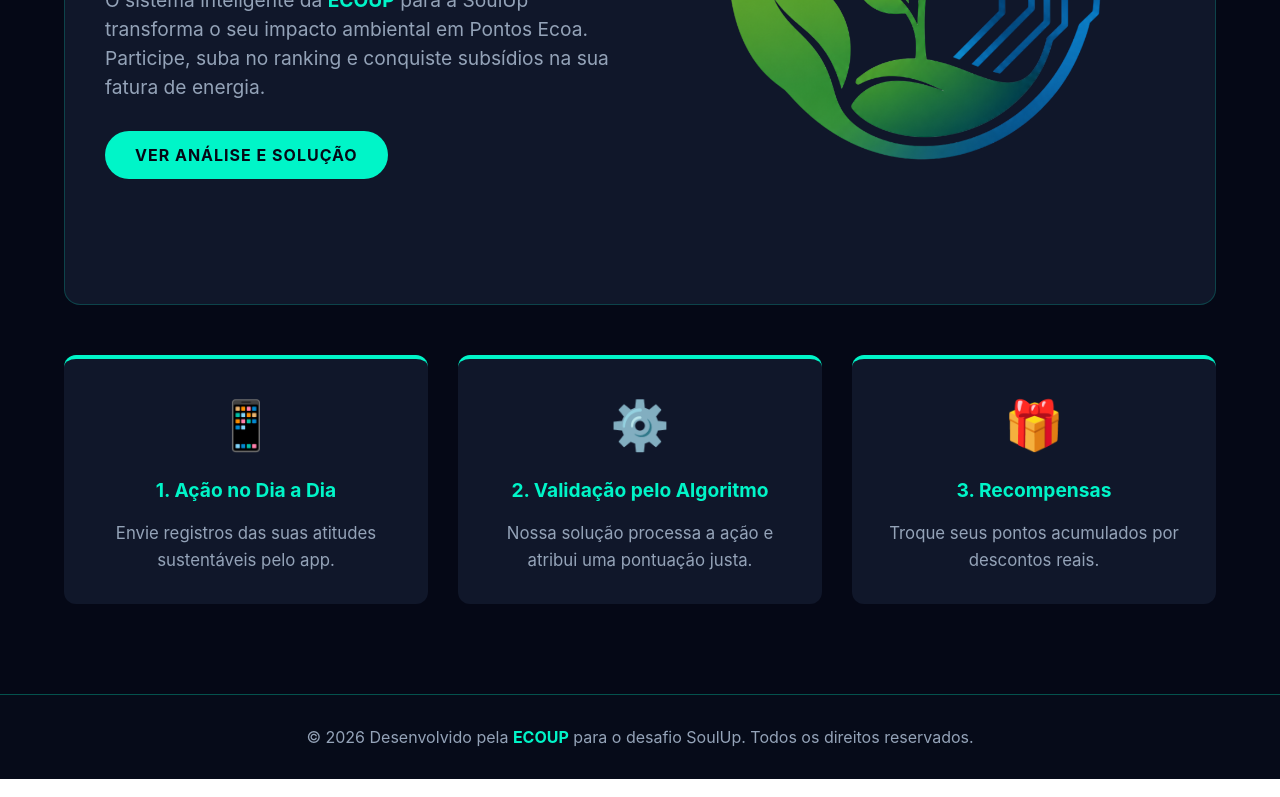
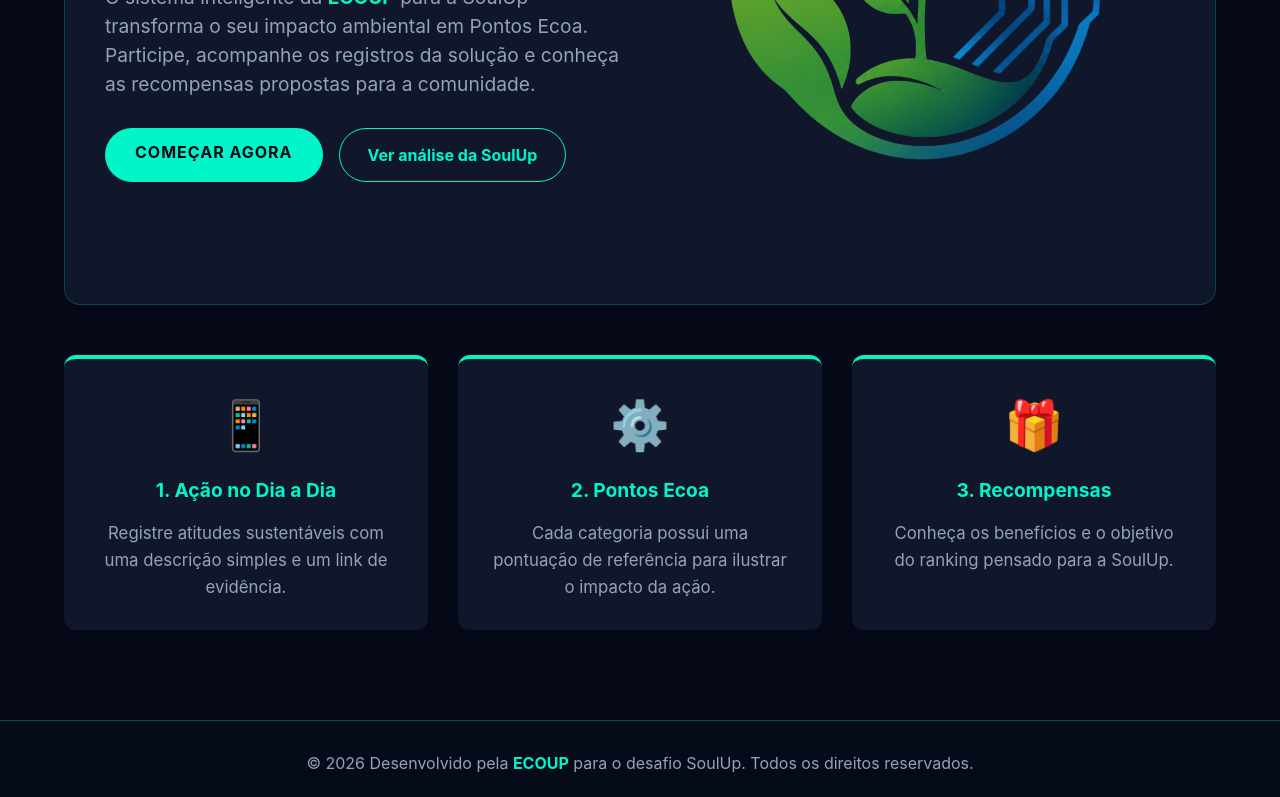
Before and after one commit to nicolaspk/ecoup-sprint4-front, a React (Vite) app in the folder my-app/: page / in a window 1280 px wide. Shown: the part 472-1269 px from the top of the page. Built offline with nearby package versions, Linux system fonts and the light colour scheme; no server answers.

Commit message:
feat: atualiza home e atalhos da Sprint 4

```diff
--- a/my-app/src/routes/Home/index.tsx
+++ b/my-app/src/routes/Home/index.tsx
@@ -1,3 +1,4 @@
+import { Link } from 'react-router-dom';
 import Button from '../../components/Botao/Button';
 import FeatureCard from '../../components/Cards/FeatureCard';
 
@@ -10,9 +11,12 @@ export default function Home() {
             O futuro sustentável rende benefícios reais.
           </h2>
           <p className="text-[1.1rem] md:text-[1.2rem] text-[#94a3b8] mb-[30px]">
-            O sistema inteligente da <strong className="text-[#00f5c8]">ECOUP</strong> para a SoulUp transforma o seu impacto ambiental em Pontos Ecoa. Participe, suba no ranking e conquiste subsídios na sua fatura de energia.
+            O sistema inteligente da <strong className="text-[#00f5c8]">ECOUP</strong> para a SoulUp transforma o seu impacto ambiental em Pontos Ecoa. Participe, acompanhe os registros da solução e conheça as recompensas propostas para a comunidade.
           </p>
-          <Button to="/dashboard">Ver Análise e Solução</Button>
+          <div className="flex flex-wrap gap-4 justify-center md:justify-start">
+            <Button to="/participar">Começar agora</Button>
+            <LinkSecundario />
+          </div>
         </div>
         <div className="flex-1 text-center">
           <img
@@ -26,20 +30,31 @@ export default function Home() {
       <section className="grid grid-cols-1 md:grid-cols-3 gap-[30px] mb-[50px]">
         <FeatureCard
           title="1. Ação no Dia a Dia"
-          description="Envie registros das suas atitudes sustentáveis pelo app."
+          description="Registre atitudes sustentáveis com uma descrição simples e um link de evidência."
           icon="📱"
         />
         <FeatureCard
-          title="2. Validação pelo Algoritmo"
-          description="Nossa solução processa a ação e atribui uma pontuação justa."
+          title="2. Pontos Ecoa"
+          description="Cada categoria possui uma pontuação de referência para ilustrar o impacto da ação."
           icon="⚙️"
         />
         <FeatureCard
           title="3. Recompensas"
-          description="Troque seus pontos acumulados por descontos reais."
+          description="Conheça os benefícios e o objetivo do ranking pensado para a SoulUp."
           icon="🎁"
         />
       </section>
     </>
   );
 }
+
+function LinkSecundario() {
+  return (
+    <Link
+      to="/dashboard"
+      className="inline-block border border-[#00f5c8] text-[#00f5c8] py-[14px] px-[28px] font-bold rounded-[30px] hover:bg-[#00f5c8]/10 transition-colors"
+    >
+      Ver análise da SoulUp
+    </Link>
+  );
+}
```
